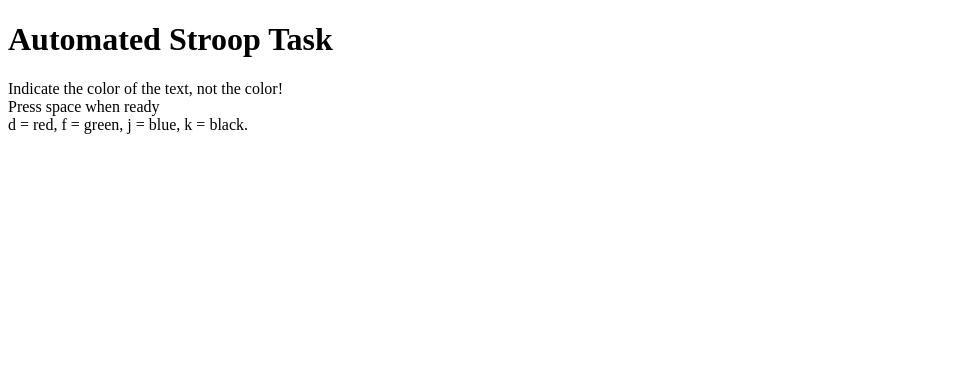
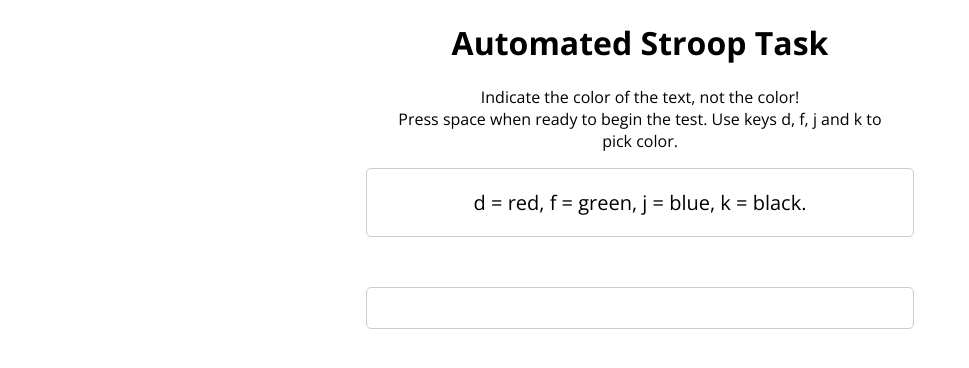
Before and after one commit to mrpreeters/stroop-test-task, a plain HTML site: page index.html in a window 1280 px wide. Shown: the whole page, without its empty margins (0-969 px from the left). Drawn offline with nearby package versions, Linux system fonts and the light colour scheme.

Commit message:
fix errors

```diff
--- a/css.css
+++ b/css.css
@@ -49,3 +49,39 @@
 	background: blue;
 	    height: 60px!important;
 }
+.keys
+{
+	font-size:20px;
+	text-align: center;
+	border:1px solid #ccc;
+	width: 40%;
+	margin-left: auto;
+	margin-right: auto;
+	padding:20px;
+	border-radius: 5px;
+}
+.result
+{
+	margin-top: 50px;
+		margin-bottom: 50px;
+	text-align: center;
+		width: 40%;
+	margin-left: auto;
+	margin-right: auto;
+		border:1px solid #ccc;
+			padding:20px;
+	border-radius: 5px;
+}
+.intro
+{
+	text-align: center;
+	width: 40%;
+	margin-left: auto;
+	margin-right: auto;
+
+}
+body
+{
+	font-family: 'Open Sans', sans-serif;
+
+}
--- a/index.html
+++ b/index.html
@@ -3,19 +3,21 @@
   <head>
     <meta charset="utf-8">
     <title>Automated Stroop Task</title>
+<link href="https://fonts.googleapis.com/css?family=Open+Sans:300,300i,400,400i,600,600i,700,700i,800,800i" rel="stylesheet">
     <link rel="stylesheet" href="css.css">
 
   </head>
   <body>
+  <div class="intro">
   	<h1>Automated Stroop Task</h1>
   	<p>
   	Indicate the color of the text, not the color!<br/>
-  	Press space when ready<br/>
-
+  	Press space when ready to begin the test. Use keys d, f, j and k to pick color.<br/>
+  	</p>
+  	</div>
+  	<div class="keys">
   	d = red, f = green, j = blue, k = black.
-
-
-  	</p>
+	</div>
   	<div class="content">
 
   	</div>
--- a/stroop.js
+++ b/stroop.js
@@ -21,6 +21,7 @@ THE SOFTWARE IS PROVIDED "AS IS", WITHOUT WARRANTY OF ANY KIND, EXPRESS OR IMPLI
 
 */
 
+ // TODO space bug
 
 var keyPressed; /* pressed key code*/
 var correctTiming = []; /* timings for correct group */
@@ -42,16 +43,22 @@ $(document).keypress(function(event)
 {
 		// get keypressed code
   		keyPressed = String.fromCharCode(event.which);
-  		console.log(start);
+  		//console.log(start);
   		// if we good to go
-  		if(event.which == 32)
+		console.log(count);
+  		if(event.which == 32 && start == 0 )
   		{
-  			console.log("start");
+
   			start = 1;
   			startTest();
   		}
+  		if(event.which == 32 && count >0)
+		{
+			//console.log("ok");
 
-  		// error, dela za eno iteracijo nazaj, bump
+			return;
+		}
+  		// check wheather test is in progress
 		if(keyPressed && count < limit && count !=0 && start == 1)
  		{
 			// set timer
@@ -65,19 +72,19 @@ $(document).keypress(function(event)
 			// what group we in, push result to group
 			if(group == "control")
 			{
-				console.log("push to control");
+			//	console.log("push to control");
 				controlTiming.push((t1 - t0));
 
 			}
 			else if(group == "correct")
 			{
-					console.log("push to correctTiming");
+			//		console.log("push to correctTiming");
 				correctTiming.push((t1 - t0));
 
 			}
 			else if(group == "incorrect")
 			{
-					console.log("push to incorrectTiming");
+			//		console.log("push to incorrectTiming");
 				incorrectTiming.push((t1 - t0));
 
 			}
@@ -91,12 +98,13 @@ $(document).keypress(function(event)
 		// you know what this is
 		else if(count == 10 && start == 1)
 		{
-
+			$('#text').remove();
 			// generate stats
 			stats();
 			// generate json
 			generateJSON();
 		}
+
 	count++;
 
 });
@@ -148,7 +156,7 @@ function getColor()
 function checkGroup(txt, col, key)
 {
 
-	console.log("key" + key);
+	//console.log("key" + key);
 	if(key == "d")
 	{
 		pickedColor = "red";
@@ -165,21 +173,21 @@ function checkGroup(txt, col, key)
 	{
 		pickedColor = "black";
 	}
-	console.log(pickedColor);
-	console.log(col);
+	//console.log(pickedColor);
+	//console.log(col);
 	if(col == pickedColor && txt!="rectangle")
 	{
-		console.log("correct");
+		//console.log("correct");
 		return "correct";
 	}
 	else if(col != pickedColor && txt!="rectangle")
 	{
-		console.log("incorrect");
+		//console.log("incorrect");
 		return "incorrect";
 	}
 	else if(txt == "rectangle")
 	{
-			console.log("control");
+		//	console.log("control");
 
 		return "control";
 	}
```
